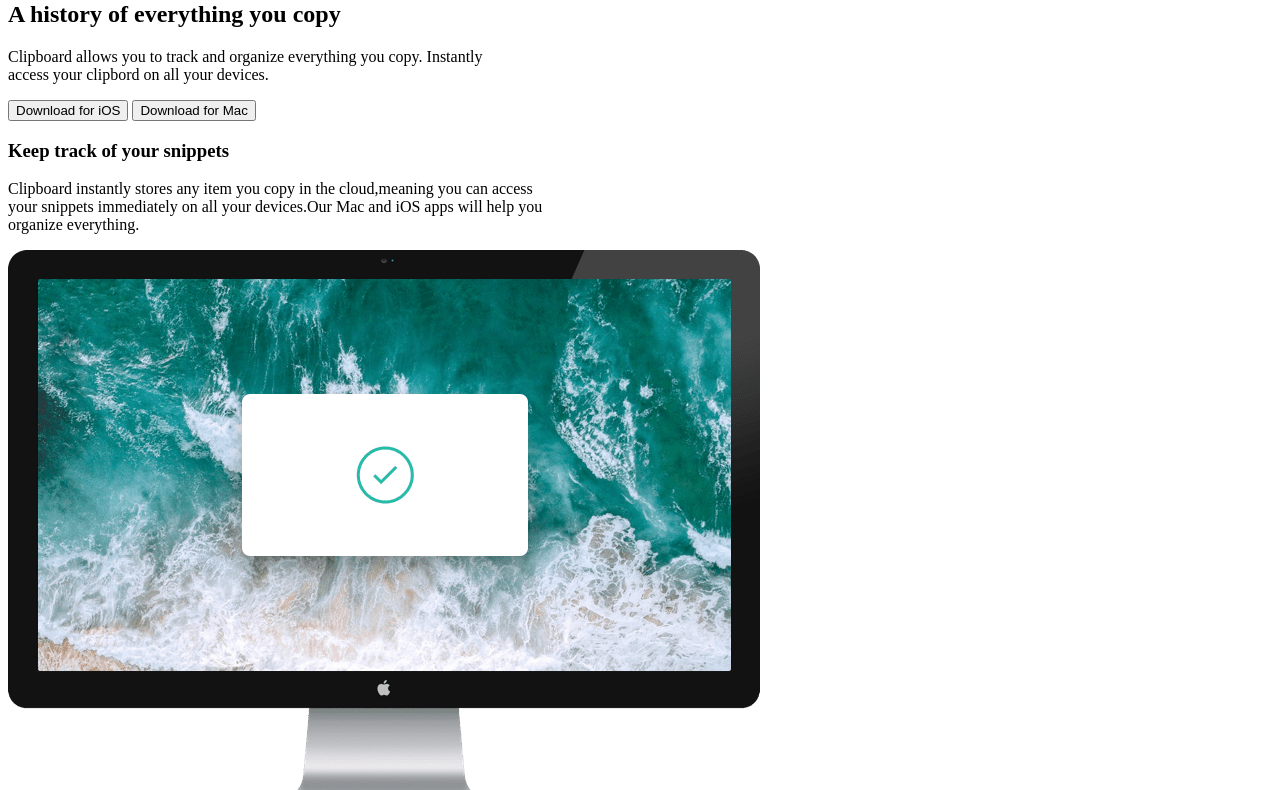
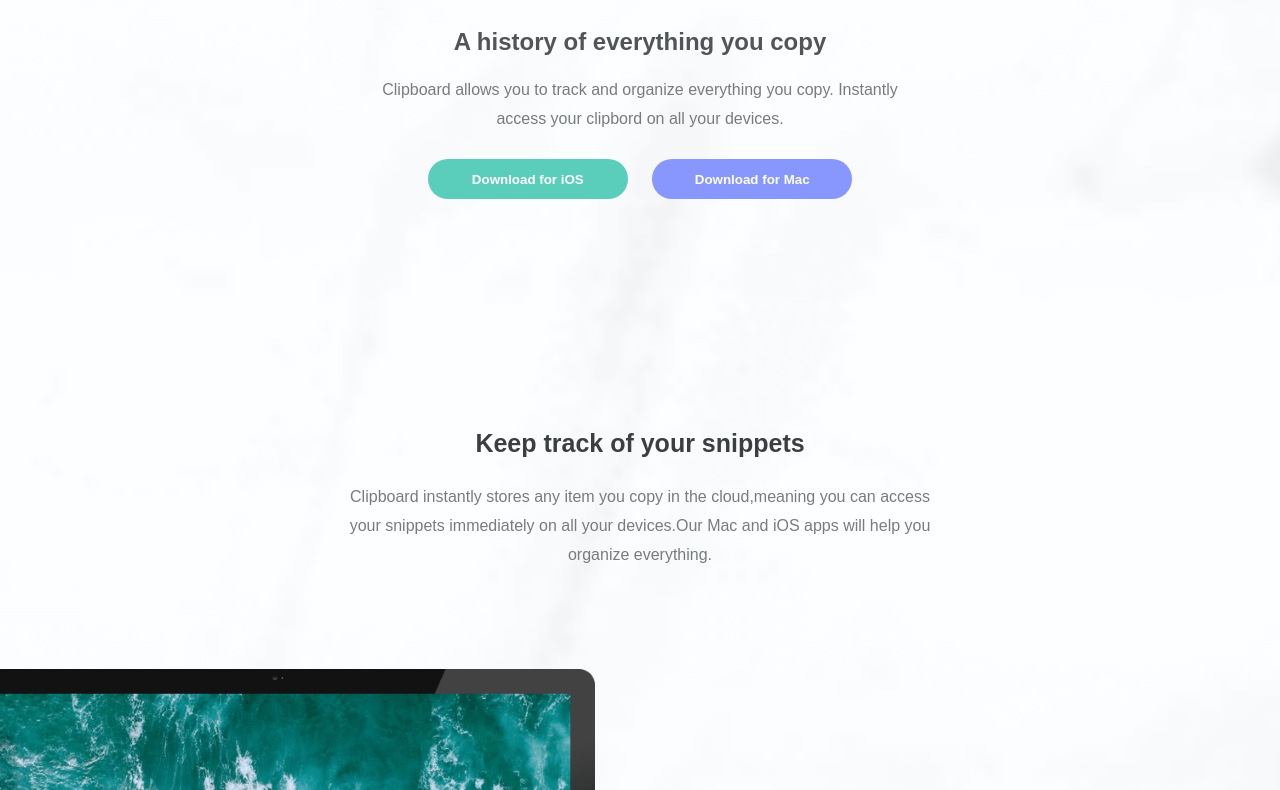
Before and after one commit to Rania-Cherif/projet8, a plain HTML site: page index.html in a window 1280 px wide. Shown: the part 156-946 px from the top of the page. Drawn offline with Linux system fonts and the light colour scheme.

Commit message:
Update index.html

```diff
--- a/index.html
+++ b/index.html
@@ -1,7 +1,7 @@
 <!DOCTYPE html>
 <html lang="en">
 <head>
-    <link rel="stylesheet" href="/projet8.css">
+    <link rel="stylesheet" href="./style.css">
     <meta charset="UTF-8">
     <meta name="viewport" content="width=device-width, initial-scale=1.0">
     <title>Document</title>
```
